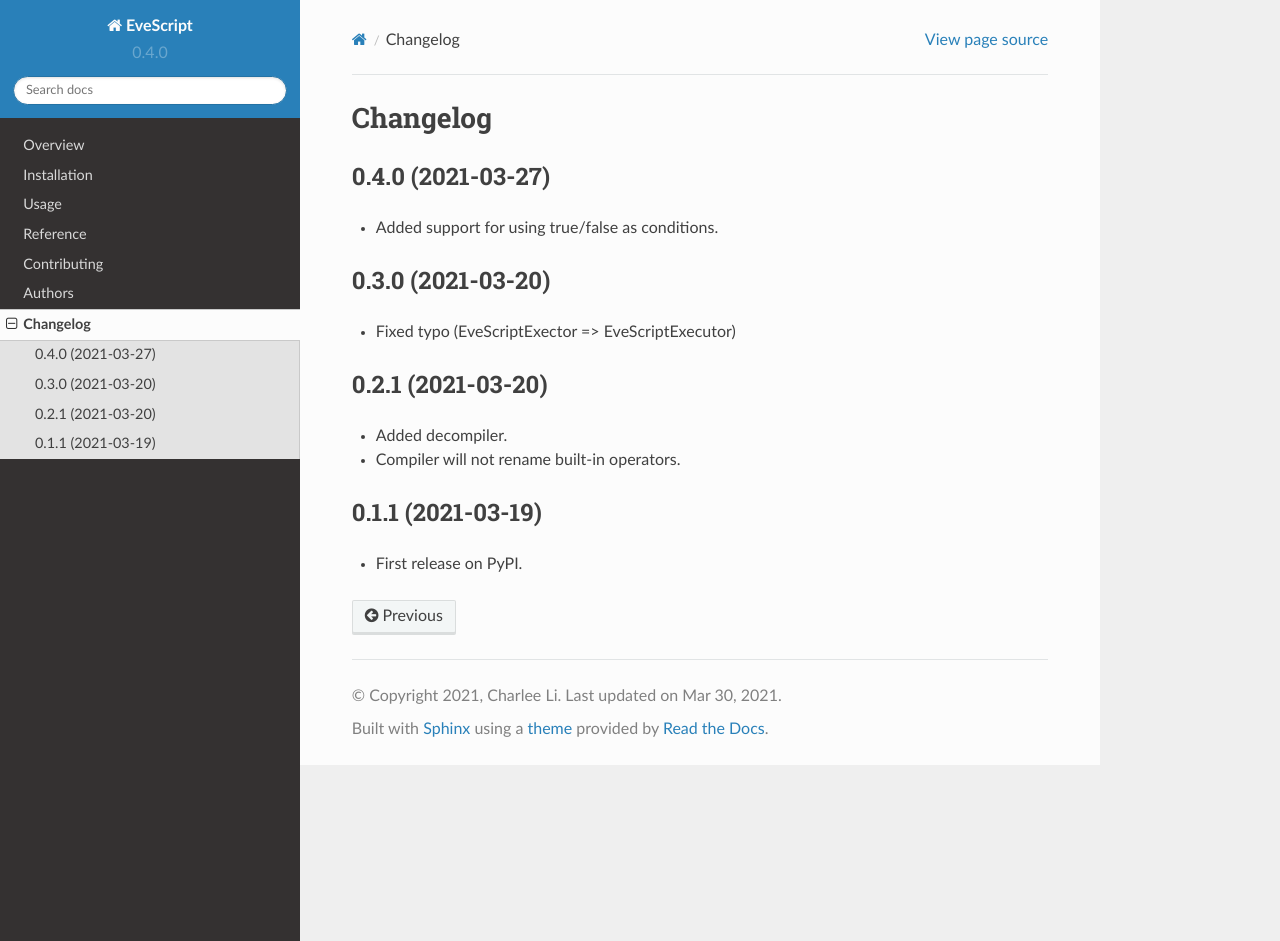
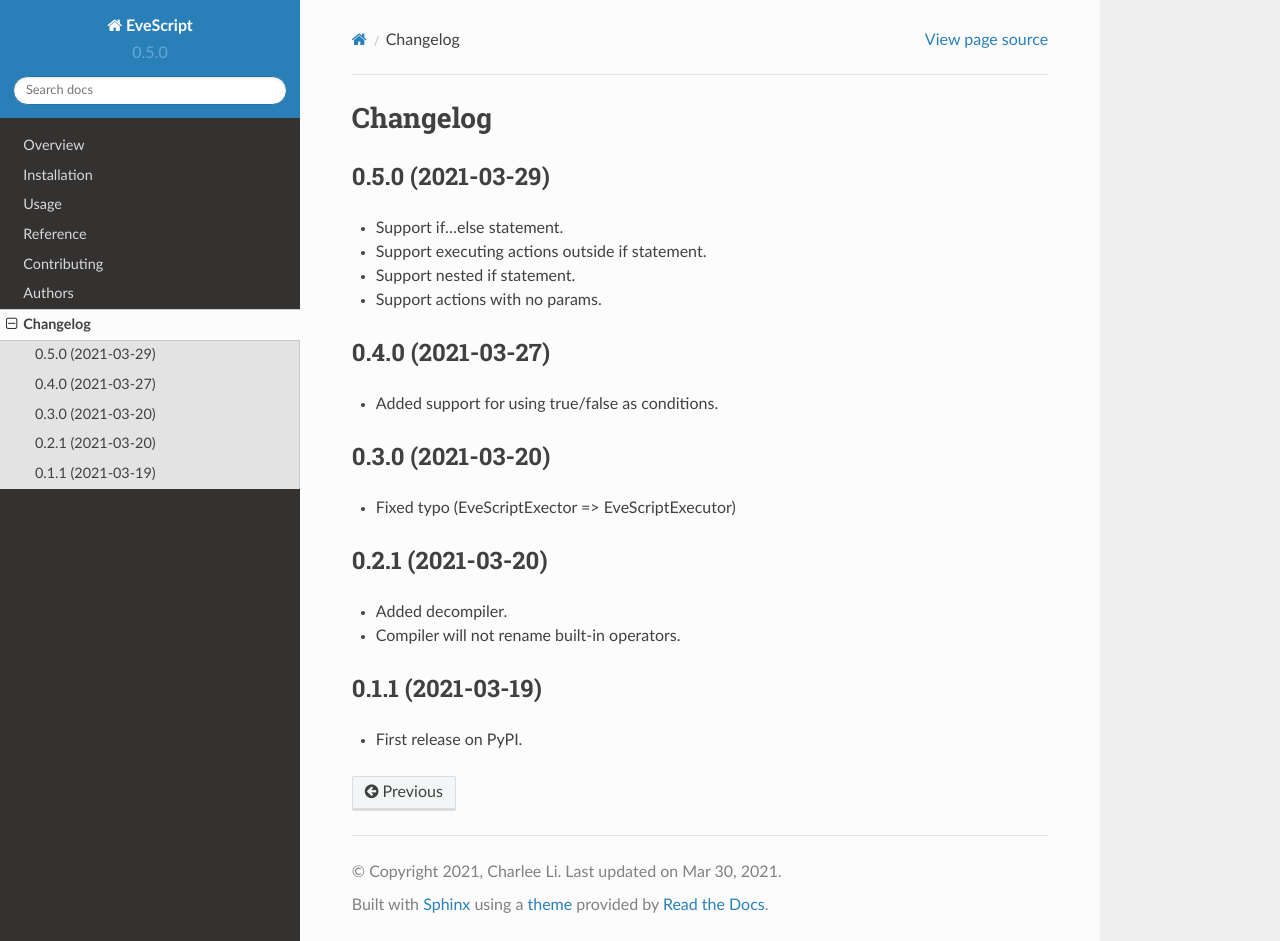
Before and after one commit to charlee/evescript, a Sphinx documentation site: the page built from docs/changelog.rst, in a window 1280 px wide and 941 px high. Built offline with Sphinx 7.4.7 and the Read the Docs theme 2.0.0, drawn with Linux system fonts in a browser that asks for light colours.

Commit message:
bumped version to 0.5.0

```diff
--- a/CHANGELOG.rst
+++ b/CHANGELOG.rst
@@ -1,6 +1,13 @@
 
 Changelog
 =========
+
+0.5.0 (2021-03-29)
+------------------
+* Support if...else statement.
+* Support executing actions outside if statement.
+* Support nested if statement.
+* Support actions with no params.
 
 0.4.0 (2021-03-27)
 ------------------
--- a/README.rst
+++ b/README.rst
@@ -41,9 +41,9 @@ EveScript
     :alt: Supported implementations
     :target: https://pypi.org/project/evescript
 
-.. |commits-since| image:: https://img.shields.io/github/commits-since/charlee/evescript/0.4.0.svg
+.. |commits-since| image:: https://img.shields.io/github/commits-since/charlee/evescript/0.5.0.svg
     :alt: Commits since latest release
-    :target: https://github.com/charlee/evescript/compare/0.4.0...master
+    :target: https://github.com/charlee/evescript/compare/0.5.0...master
 
 
 
--- a/docs/conf.py
+++ b/docs/conf.py
@@ -20,7 +20,7 @@ project = 'EveScript'
 year = '2021'
 author = 'Charlee Li'
 copyright = '{0}, {1}'.format(year, author)
-version = release = '0.4.0'
+version = release = '0.5.0'
 
 pygments_style = 'trac'
 templates_path = ['.']
--- a/setup.py
+++ b/setup.py
@@ -19,7 +19,7 @@ def read(*names, **kwargs):
 
 setup(
     name='evescript',
-    version='0.4.0',
+    version='0.5.0',
     license='MIT',
     description='A simple script language for event-based automation tasks.',
     long_description='%s\n%s' % (
```
Also changed, not shown: 2 other files.
